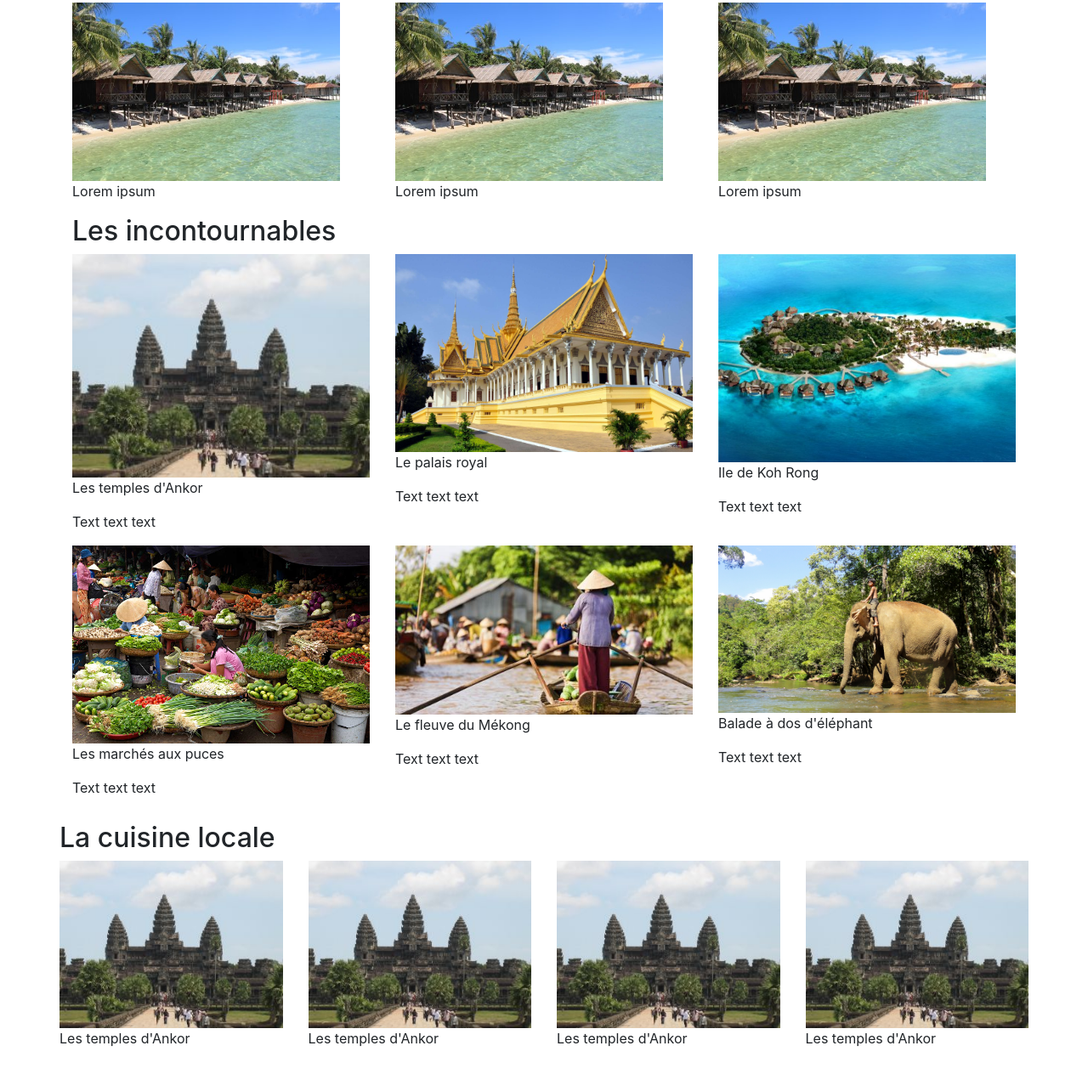
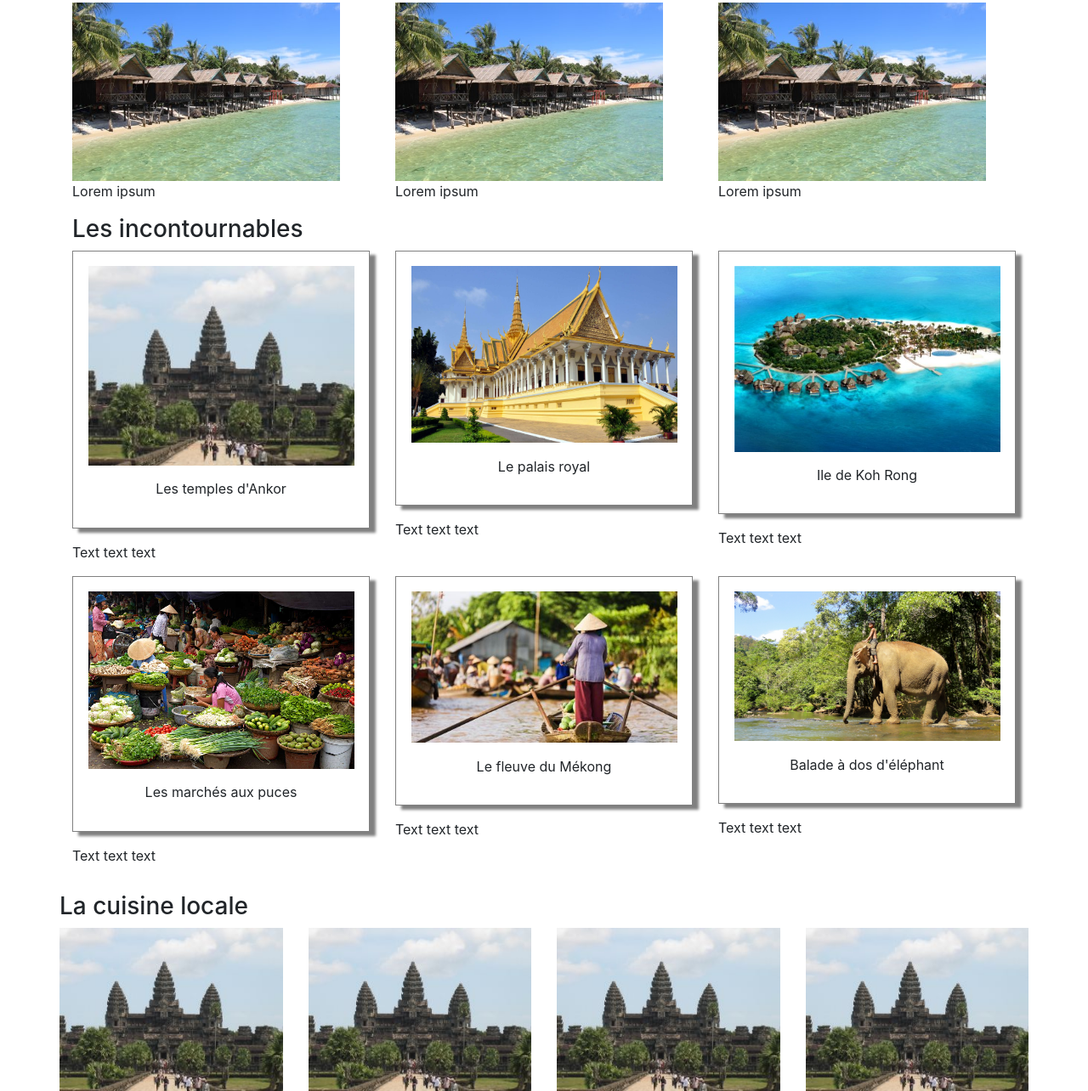
Before and after one commit to WildCodeSchool/toulouse-0218-js-blog2, a plain HTML site: page cambodge.html in a window 1280 px wide. Shown: the part 713-1997 px from the top of the page at 85% size. Before the commit the page ends 1963 px from the top, so only its background shows below. Drawn offline with nearby package versions, Linux system fonts and the light colour scheme; files whose address does not match are found by name.

Commit message:
Dernière modifs du 02/03

```diff
--- a/cambodge.html
+++ b/cambodge.html
@@ -8,7 +8,7 @@
                 <link rel="stylesheet" href="https://maxcdn.bootstrapcdn.com/bootstrap/4.0.0/css/bootstrap.min.css"
                 integrity="sha384-Gn5384xqQ1aoWXA+058RXPxPg6fy4IWvTNh0E263XmFcJlSAwiGgFAW/dAiS6JXm"
                 crossorigin="anonymous">
-                <link rel="stylesheet" href="Wild.css">
+                <link rel="stylesheet" href="style.css">
     </head>
     <body>
         <div class="container">
@@ -68,7 +68,7 @@
                 </div>
             </div>
             <div class="row">
-                <div class="col-md-12 h2">Les incontournables</div>
+                <div class="col-md-12 h3">Les incontournables</div>
             </div>
             <div class="row">
                 <div class="col-md-4 Lieu">
@@ -116,7 +116,7 @@
                     <br/>
                 </div>
                 <div class="row">
-                    <div class="col-md-12 h2">La cuisine locale</div>
+                    <div class="col-md-12 h3">La cuisine locale</div>
                 </div>
                 <div class ="row">
                     <div class="col-md-3 Plat">
--- a/style.css
+++ b/style.css
@@ -2,3 +2,16 @@ h2 {
     front-size: 4vw;
 
 }
+
+.Lieu > figure{
+    border: solid;
+    border-width: 1px;
+    border-color : grey;
+    box-shadow: 7px 5px 3px grey;
+    padding: 5%;
+}
+
+.Lieu > figure > figcaption{
+ text-align: center;
+ padding: 5%;
+}
```
Also changed, not shown: Photos_Cambodge/Epingle.jpg (added), Photos_Les incontournables/Ankor.jpg (deleted), Photos_Les incontournables/Eléphant.jpg (deleted), Photos_Les incontournables/Koh Rong.jpg (deleted), Photos_Les incontournables/Marché.jpg (deleted), Photos_Les incontournables/Mékong.jpg (deleted), Photos_Les incontournables/Palais.jpg (deleted).
